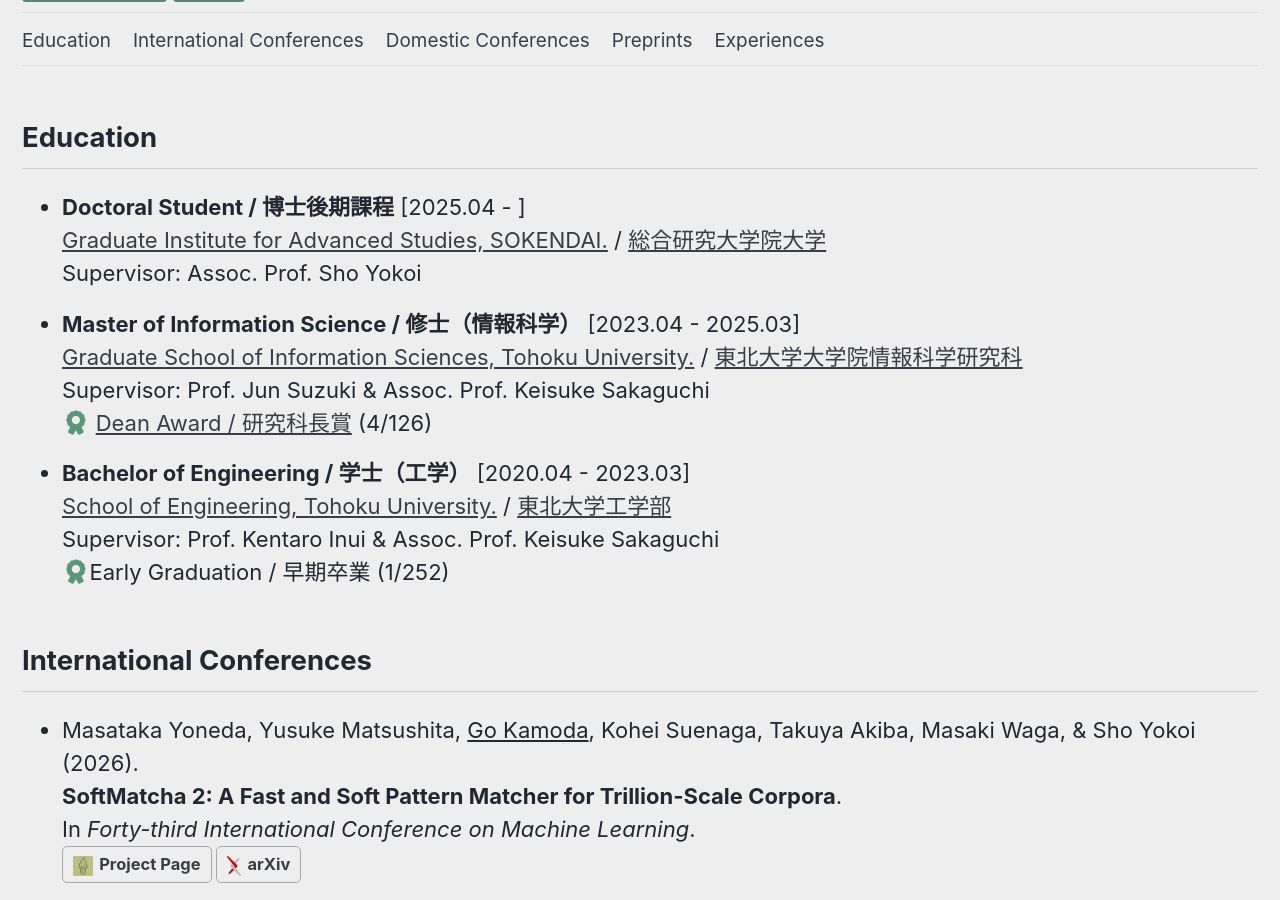
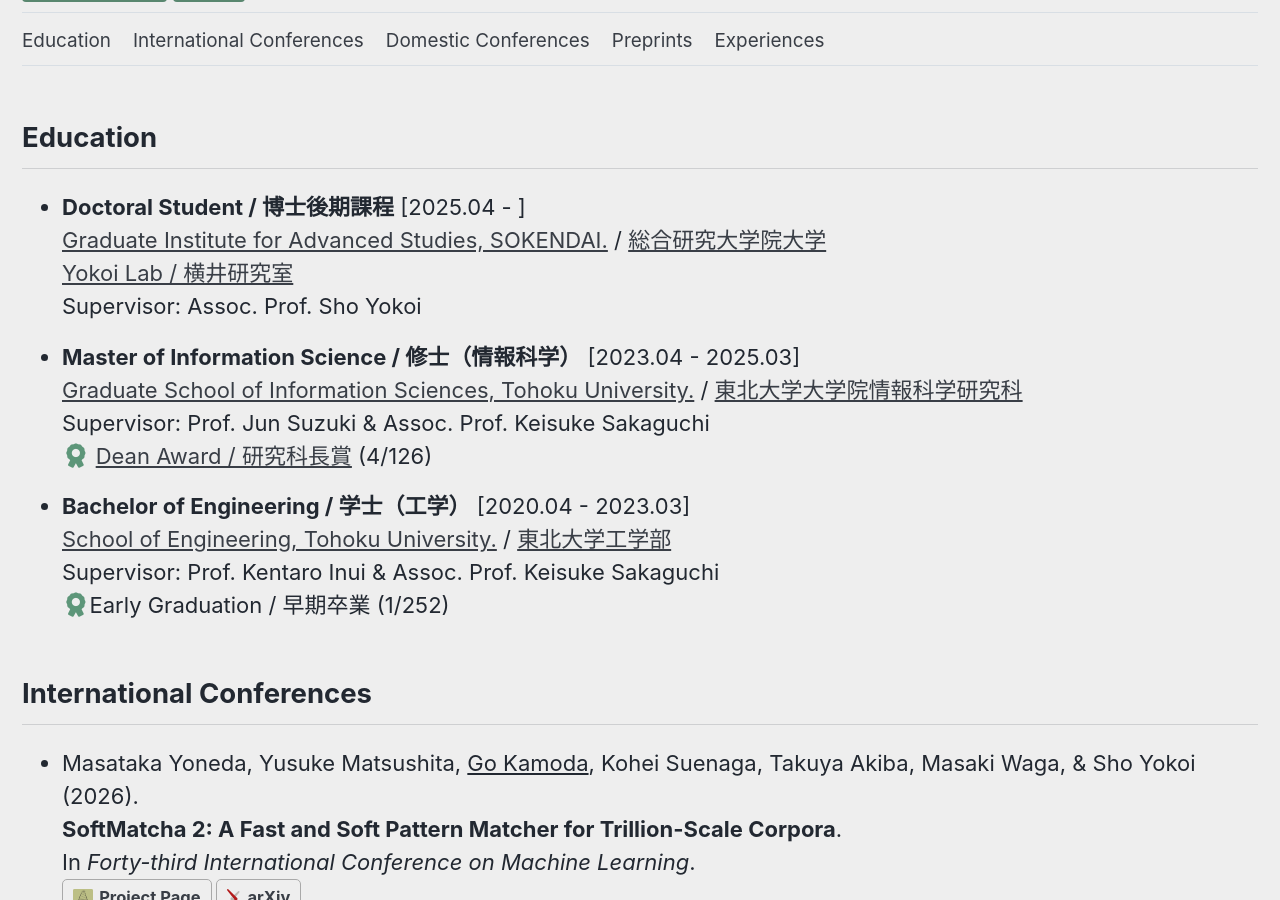
Before and after one commit to gokamoda/gokamoda.github.io, a Jekyll site: the page built from _pages/research_outputs.md, in a window 1280 px wide and 900 px high, scrolled down 380 px. Built offline with Jekyll 4.4.1, drawn with Linux system fonts in a browser that asks for light colours; cached includes are drawn as plain includes; some web fonts are replaced.

Commit message:
add yokoi-lab link

```diff
--- a/_config.yml
+++ b/_config.yml
@@ -115,8 +115,8 @@
 author:
   name             : "Go Kamoda"
   avatar           : "/assets/go_kamoda_profile.jpeg"
-  bio              : "Ph.D. Student<br><i class=\"fas fa-fw fa-map-marker-alt\" aria-hidden=\"true\"></i>  SOKENDAI/NINJAL"
-  location         : "SOKENDAI/NINJAL"
+  bio              : "Ph.D. Student<br><i class=\"fas fa-fw fa-map-marker-alt\" aria-hidden=\"true\"></i>  SOKENDAI/NINJAL<br><a href=\"https://yokoi-lab.net/\" target=\"_blank\">Yokoi Lab</a>"
+  location         : "SOKENDAI/NINJAL, Yokoi Lab"
   email            : "gokamoda@gmail.com"
   twitter          : "go2oo2"
   facebook         : "61552671941935"
--- a/_includes/cv-content.html
+++ b/_includes/cv-content.html
@@ -1,5 +1,5 @@
 ## Education
-- <strong>Doctoral Student / 博士後期課程</strong> [2025.04 - ]<br> [Graduate Institute for Advanced Studies, SOKENDAI.](https://www.soken.ac.jp/en/) / [総合研究大学院大学](https://www.soken.ac.jp/)<br>Supervisor: Assoc. Prof. Sho Yokoi<br>
+- <strong>Doctoral Student / 博士後期課程</strong> [2025.04 - ]<br> [Graduate Institute for Advanced Studies, SOKENDAI.](https://www.soken.ac.jp/en/) / [総合研究大学院大学](https://www.soken.ac.jp/)<br>[Yokoi Lab / 横井研究室](https://yokoi-lab.net/)<br>Supervisor: Assoc. Prof. Sho Yokoi<br>
 - <strong>Master of Information Science / 修士（情報科学）</strong> [2023.04 - 2025.03]<br>[Graduate School of Information Sciences, Tohoku University.](https://www.is.tohoku.ac.jp/en/) / [東北大学大学院情報科学研究科](https://www.is.tohoku.ac.jp/)<br>Supervisor: Prof. Jun Suzuki & Assoc. Prof. Keisuke Sakaguchi<br><i class="fa-solid fa-award" style="color: #5d9679;"></i> [Dean Award / 研究科長賞](https://www.is.tohoku.ac.jp/jp/activity/award/detail---id-1593.html) (4/126)
 - <strong>Bachelor of Engineering / 学士（工学）</strong> [2020.04 - 2023.03]<br>[School of Engineering, Tohoku University.](https://www.eng.tohoku.ac.jp/english/) / [東北大学工学部](https://www.eng.tohoku.ac.jp/)<br>Supervisor: Prof. Kentaro Inui & Assoc. Prof. Keisuke Sakaguchi<br><i class="fa-solid fa-award" style="color: #5d9679;"></i>Early Graduation / 早期卒業 (1/252)
 
```
